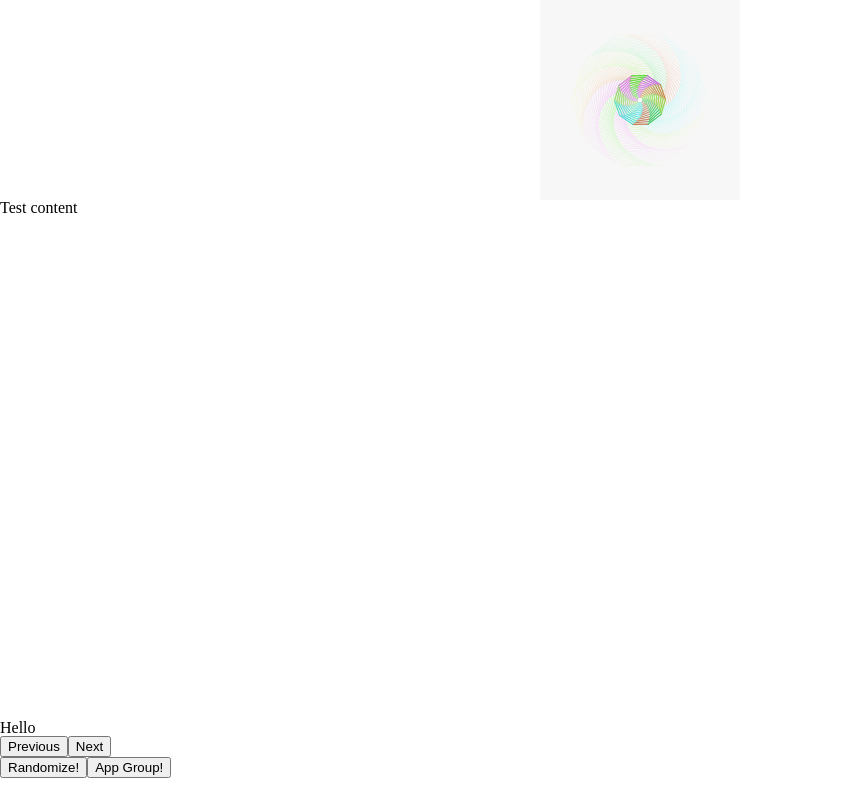
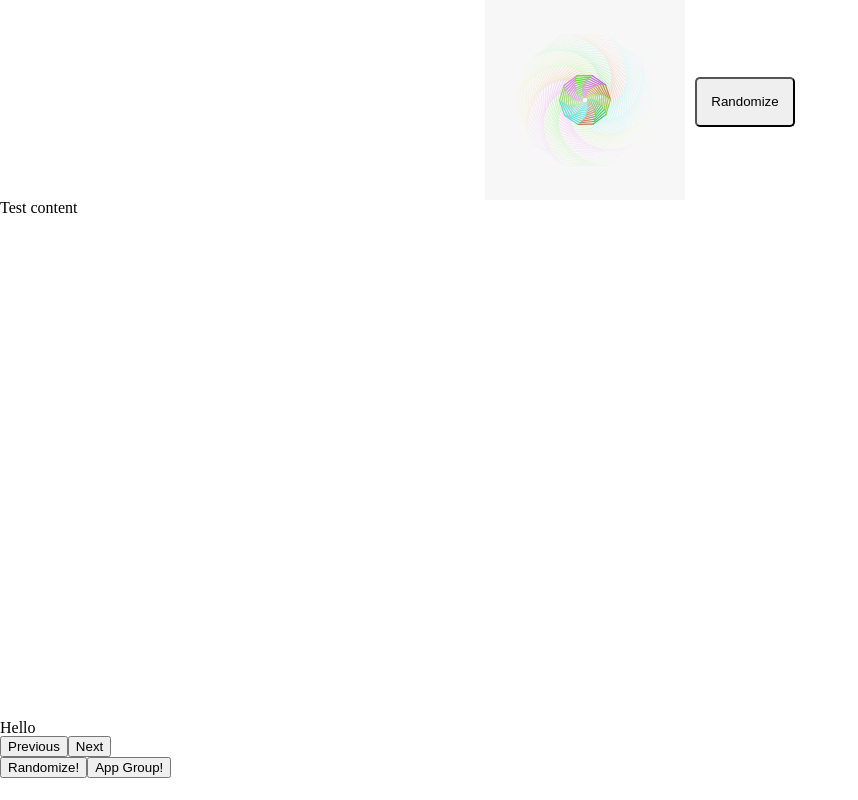
Before and after one commit to LiamMyles/polygon-art, a React (Create React App) app: page / in a window 1280 px wide. Shown: the whole page, without its empty margins (0-858 px from the left). Built offline with nearby package versions, Linux system fonts and the light colour scheme.

Commit message:
Add button Randomization

```diff
--- a/src/components/PolygonDisplay.tsx
+++ b/src/components/PolygonDisplay.tsx
@@ -13,10 +13,23 @@ import { P5Canvas } from "components/P5Canvas"
 const PolygonPageWrappingDiv = styled.div`
   display: grid;
   grid-template-rows: 200px calc(90vh - 200px);
+  grid-template-columns: 100vw;
+  justify-content: center;
 `
 
-const PolygonCanvasDiv = styled.div`
-  text-align: center;
+const PolygonCanvasWrappingDiv = styled.div`
+  display: grid;
+  grid-template-columns: 200px 100px;
+  grid-gap: 10px;
+  justify-content: center;
+`
+
+const PolygonCanvasDiv = styled.div``
+
+const PolygonRandomizeButton = styled.button`
+  height: 50px;
+  border-radius: 5px;
+  align-self: center;
 `
 
 const PolygonOptionsOverflowDiv = styled.div`
@@ -27,13 +40,16 @@ export function PolygonDisplay() {
   const polygonGroupsState = useContext(polygonGroupsStateContext)
   const polygonGroupsDispatch = useContext(polygonGroupsDispatchContext)
 
+  //TODO - Put these values into the navigation
   const currentRing = 0
-  const polygonToDisplay = polygonGroupsState[0].rings[currentRing]
+  const currentGroup = 0
+  const polygonToDisplay = polygonGroupsState[currentGroup].rings[currentRing]
 
   generatePolygonRingSketch(polygonToDisplay, { width: 200, height: 200 })
 
   return (
     <PolygonPageWrappingDiv>
+      <PolygonCanvasWrappingDiv>
         <PolygonCanvasDiv aria-label={`Ring ${currentRing} Canvas`}>
           <P5Canvas
             sketch={generatePolygonRingSketch(
@@ -46,6 +62,18 @@ export function PolygonDisplay() {
             )}
           />
         </PolygonCanvasDiv>
+        <PolygonRandomizeButton
+          onClick={() => {
+            polygonGroupsDispatch({
+              type: "RANDOMIZE_POLYGON",
+              group: currentGroup,
+              polygon: currentRing,
+            })
+          }}
+        >
+          Randomize
+        </PolygonRandomizeButton>
+      </PolygonCanvasWrappingDiv>
       <PolygonOptionsOverflowDiv>Test content</PolygonOptionsOverflowDiv>
     </PolygonPageWrappingDiv>
   )
```
Also changed, not shown: 1 other file (tests, documents, lock files or other folders). Lines whose indentation alone changed are shown as unchanged.
